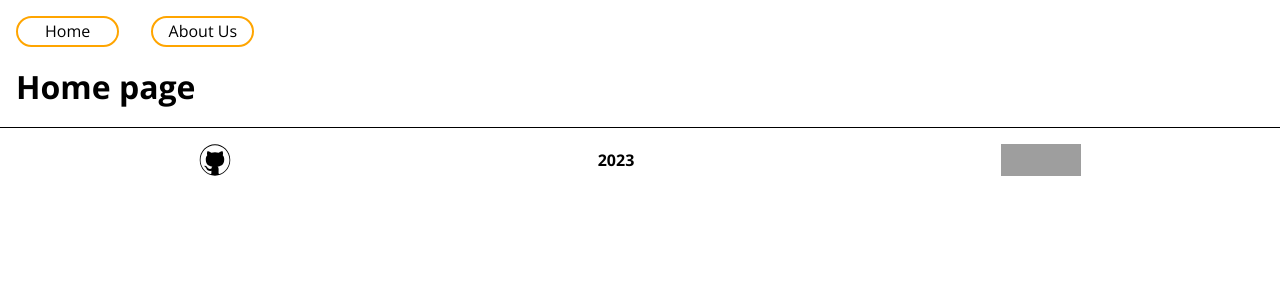
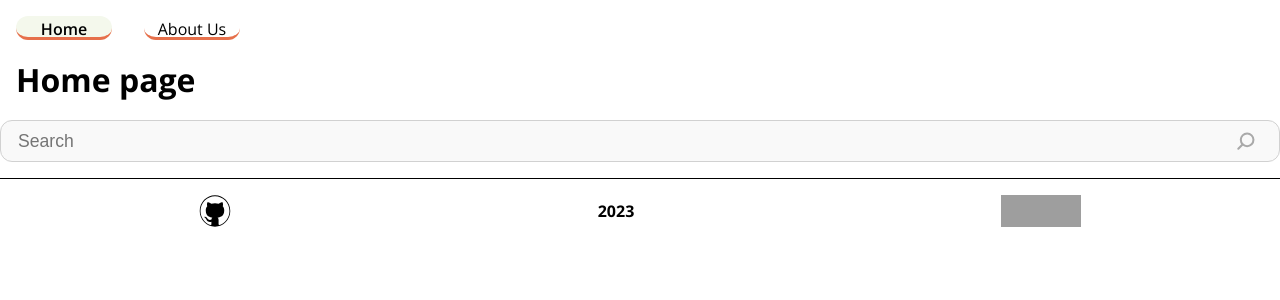
Before and after one commit to Disembow/RSS-React, a React (Vite) app: page / in a window 1280 px wide. Shown: the top 300 px of the page. Built offline with nearby package versions, Linux system fonts and the light colour scheme; grey boxes are pictures that could not be loaded.

Commit message:
feat: add searchbar & implement LS saving

```diff
--- a/src/App.css
+++ b/src/App.css
@@ -13,11 +13,16 @@
   margin: 1rem;
 }
 
+.active {
+  background-color: #f4f8ec;
+  font-weight: 600;
+}
+
 .navigation__item {
   width: 6rem;
   height: 1.5rem;
   border-radius: 1rem;
-  border: 2px solid orange;
+  border-bottom: 3px solid #e6704b;
   padding: 0.1rem;
   text-align: center;
   transition: linear 0.2s;
--- a/src/App.tsx
+++ b/src/App.tsx
@@ -9,13 +9,14 @@
 
 // Components
 import Title from './components/Title';
+import Main from './components/Main';
 import Footer from './components/Footer';
 import RootLayout from './components/layouts/RootLayout';
 
 const router = createBrowserRouter(
   createRoutesFromElements(
     <Route path="/" element={<RootLayout />}>
-      <Route index element={<Title>{'Home page'}</Title>}></Route>
+      <Route index element={<Main />}></Route>
       <Route path="about" element={<Title>{'About'}</Title>}></Route>
       <Route path="*" element={<Title>{'Page not found'}</Title>}></Route>
     </Route>
--- a/src/components/Main.css
+++ b/src/components/Main.css
@@ -0,0 +1,44 @@
+.search {
+  flex-basis: 500px;
+  flex-shrink: 1;
+  display: flex;
+  align-items: center;
+  justify-content: space-between;
+  gap: 24px;
+}
+
+.search__input {
+  width: 100%;
+  background-color: transparent;
+  font-size: 1.1rem;
+}
+
+.search:focus::placeholder {
+  color: transparent;
+}
+
+.search::placeholder {
+  font-size: 1.4rem;
+  opacity: 0.7;
+}
+
+.search__icon {
+  height: 100%;
+  width: 40px;
+  background-position: center;
+  background-size: 50%;
+  background-repeat: no-repeat;
+  background-image: url('../assets/search-icon.svg');
+}
+
+.light-block {
+  height: 42px;
+  padding: 0 15px;
+  background: #f9f9f9;
+  border: 1px solid #d1d1d1;
+  border-radius: 12px;
+}
+
+.light-block:hover {
+  background-color: #f4f8ec;
+}
--- a/src/components/Main.tsx
+++ b/src/components/Main.tsx
@@ -1,6 +1,43 @@
 import React from 'react';
+import Title from './Title';
 import './Main.css';
 
-export default function Main() {
-  return <main className="main">Main</main>;
+type TState = {
+  input: string;
+};
+
+export default class Main extends React.Component {
+  state: TState = { input: localStorage.getItem('RSTaskMessage') || '' };
+
+  componentWillUnmount(): void {
+    localStorage.setItem('RSTaskMessage', JSON.stringify(JSON.parse(this.state.input)));
+  }
+
+  handleInputValue(e: React.ChangeEvent<HTMLInputElement>): void {
+    e.preventDefault();
+    this.setState({ input: e.target.value });
+    console.log(e.target.value);
+  }
+
+  getLSData(): string {
+    return this.state.input ? JSON.parse(this.state.input) : '';
+  }
+
+  render() {
+    return (
+      <main className="main">
+        <Title>{'Home page'}</Title>
+        <div className="search light-block">
+          <input
+            className="search__input"
+            type="text"
+            placeholder="Search"
+            value={this.getLSData()}
+            onChange={this.handleInputValue}
+          />
+          <span className="search__icon"></span>
+        </div>
+      </main>
+    );
+  }
 }
--- a/src/main.css
+++ b/src/main.css
@@ -2,12 +2,317 @@
 
 body {
   font-family: 'Open Sans', sans-serif;
-  margin: 0;
-  padding: 0;
-  box-sizing: border-box;
 }
 
 .root {
   max-width: 1280px;
   margin: 0 auto;
 }
+
+/*
+	HTML5 Reset :: style.css
+*/
+
+html,
+body,
+span,
+object,
+iframe,
+h1,
+h2,
+h3,
+h4,
+h5,
+h6,
+p,
+blockquote,
+pre,
+abbr,
+address,
+cite,
+code,
+del,
+dfn,
+em,
+img,
+ins,
+kbd,
+q,
+samp,
+small,
+strong,
+sub,
+sup,
+var,
+b,
+i,
+dl,
+dt,
+dd,
+ol,
+ul,
+li,
+fieldset,
+form,
+label,
+legend,
+table,
+caption,
+tbody,
+tfoot,
+thead,
+tr,
+th,
+td,
+article,
+aside,
+figure,
+footer,
+header,
+menu,
+nav,
+section,
+time,
+mark,
+audio,
+video,
+details,
+summary {
+  margin: 0;
+  padding: 0;
+  border: 0;
+  font-size: 100%;
+  vertical-align: baseline;
+  background: transparent;
+}
+
+article,
+aside,
+figure,
+footer,
+header,
+nav,
+section,
+details,
+summary {
+  display: block;
+}
+
+html {
+  box-sizing: border-box;
+}
+
+*,
+*:before,
+*:after {
+  box-sizing: inherit;
+}
+
+/* Responsive images and other embedded objects
+*/
+img,
+object,
+embed {
+  max-width: 100%;
+}
+
+/*
+   Note: keeping IMG here will cause problems if you're using foreground images as sprites.
+	 In fact, it *will* cause problems with Google Maps' controls at small size.
+	If this is the case for you, try uncommenting the following:
+#map img {
+		max-width: none;
+}
+*/
+
+/* force a vertical scrollbar to prevent a jumpy page */
+html {
+  overflow-y: scroll;
+}
+
+/* we use a lot of ULs that aren't bulleted.
+	don't forget to restore the bullets within content. */
+ul {
+  list-style: none;
+}
+
+blockquote,
+q {
+  quotes: none;
+}
+
+blockquote:before,
+blockquote:after,
+q:before,
+q:after {
+  content: '';
+  content: none;
+}
+
+a {
+  margin: 0;
+  padding: 0;
+  font-size: 100%;
+  vertical-align: baseline;
+  background: transparent;
+}
+
+del {
+  text-decoration: line-through;
+}
+
+abbr[title],
+dfn[title] {
+  border-bottom: 1px dotted #000;
+  cursor: help;
+}
+
+/* tables still need cellspacing="0" in the markup */
+table {
+  border-collapse: collapse;
+  border-spacing: 0;
+}
+th {
+  font-weight: bold;
+  vertical-align: bottom;
+}
+td {
+  font-weight: normal;
+  vertical-align: top;
+}
+
+hr {
+  display: block;
+  height: 1px;
+  border: 0;
+  border-top: 1px solid #ccc;
+  margin: 1em 0;
+  padding: 0;
+}
+
+input,
+select {
+  vertical-align: middle;
+}
+
+pre {
+  white-space: pre; /* CSS2 */
+  white-space: pre-wrap; /* CSS 2.1 */
+  white-space: pre-line; /* CSS 3 (and 2.1 as well, actually) */
+  word-wrap: break-word; /* IE */
+}
+
+input[type='radio'] {
+  vertical-align: text-bottom;
+}
+input[type='checkbox'] {
+  vertical-align: bottom;
+}
+.ie7 input[type='checkbox'] {
+  vertical-align: baseline;
+}
+.ie6 input {
+  vertical-align: text-bottom;
+}
+
+select,
+input,
+textarea {
+  appearance: none;
+  border: none;
+  outline: none;
+}
+
+table {
+  font-size: inherit;
+  font: 100%;
+}
+
+small {
+  font-size: 85%;
+}
+
+strong {
+  font-weight: bold;
+}
+
+td,
+td img {
+  vertical-align: top;
+}
+
+sub,
+sup {
+  font-size: 75%;
+  line-height: 0;
+  position: relative;
+}
+sup {
+  top: -0.5em;
+}
+sub {
+  bottom: -0.25em;
+}
+
+/* standardize any monospaced elements */
+pre,
+code,
+kbd,
+samp {
+  font-family: monospace, sans-serif;
+}
+
+/* hand cursor on clickable elements */
+.clickable,
+label,
+input[type='button'],
+input[type='submit'],
+input[type='file'],
+button {
+  cursor: pointer;
+}
+
+/* Webkit browsers add a 2px margin outside the chrome of form elements */
+button,
+input,
+select,
+textarea {
+  margin: 0;
+}
+
+/* make buttons play nice in IE */
+button,
+input[type='button'] {
+  width: auto;
+  overflow: visible;
+}
+
+/* scale images in IE7 more attractively */
+.ie7 img {
+  -ms-interpolation-mode: bicubic;
+}
+
+/* prevent BG image flicker upon hover
+   (commented out as usage is rare, and the filter syntax messes with some pre-processors)
+.ie6 html {filter: expression(document.execCommand("BackgroundImageCache", false, true));}
+*/
+
+/* let's clear some floats */
+.clearfix:before,
+.clearfix:after {
+  content: '\0020';
+  display: block;
+  height: 0;
+  overflow: hidden;
+}
+.clearfix:after {
+  clear: both;
+}
+.clearfix {
+  zoom: 1;
+}
+
+/* Resetting the default blue highlight of an element when tapping */
+* {
+  -webkit-tap-highlight-color: transparent;
+}
```
Also changed, not shown: src/assets/search-icon.svg (added).
